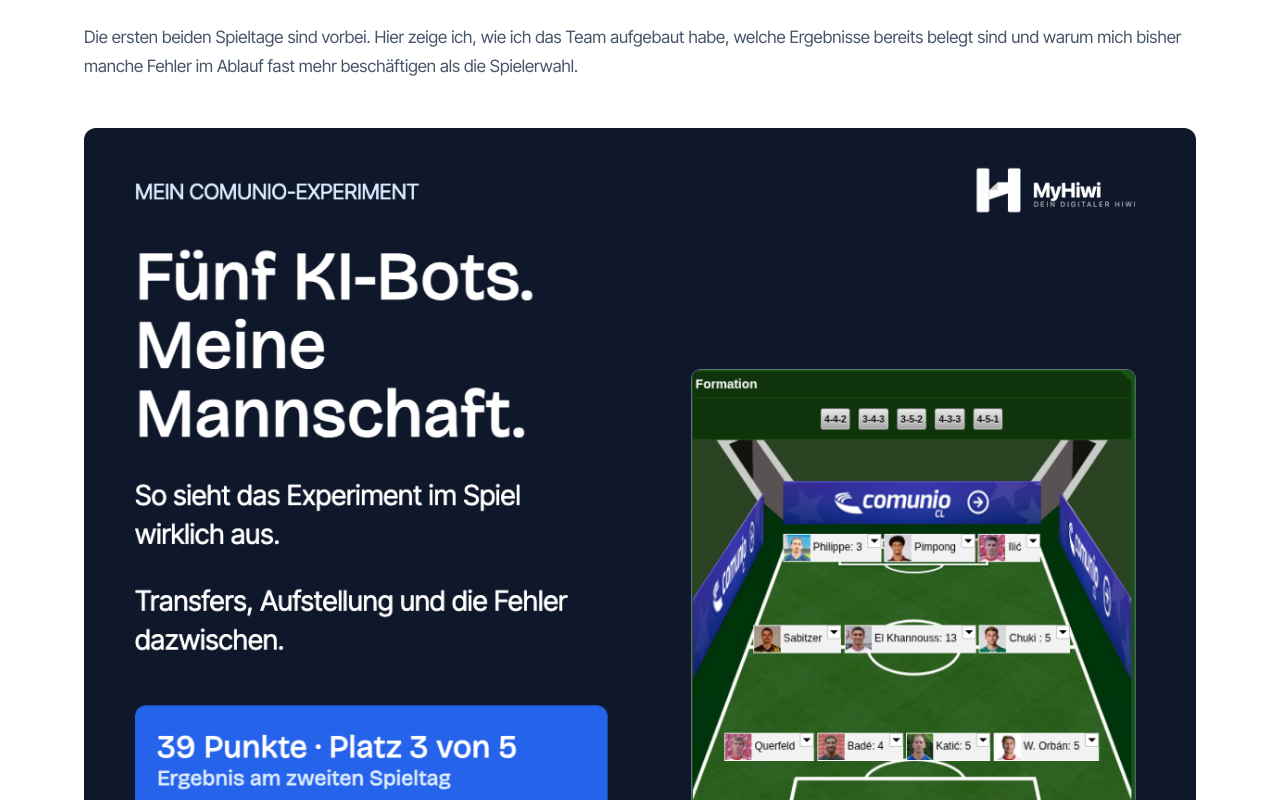
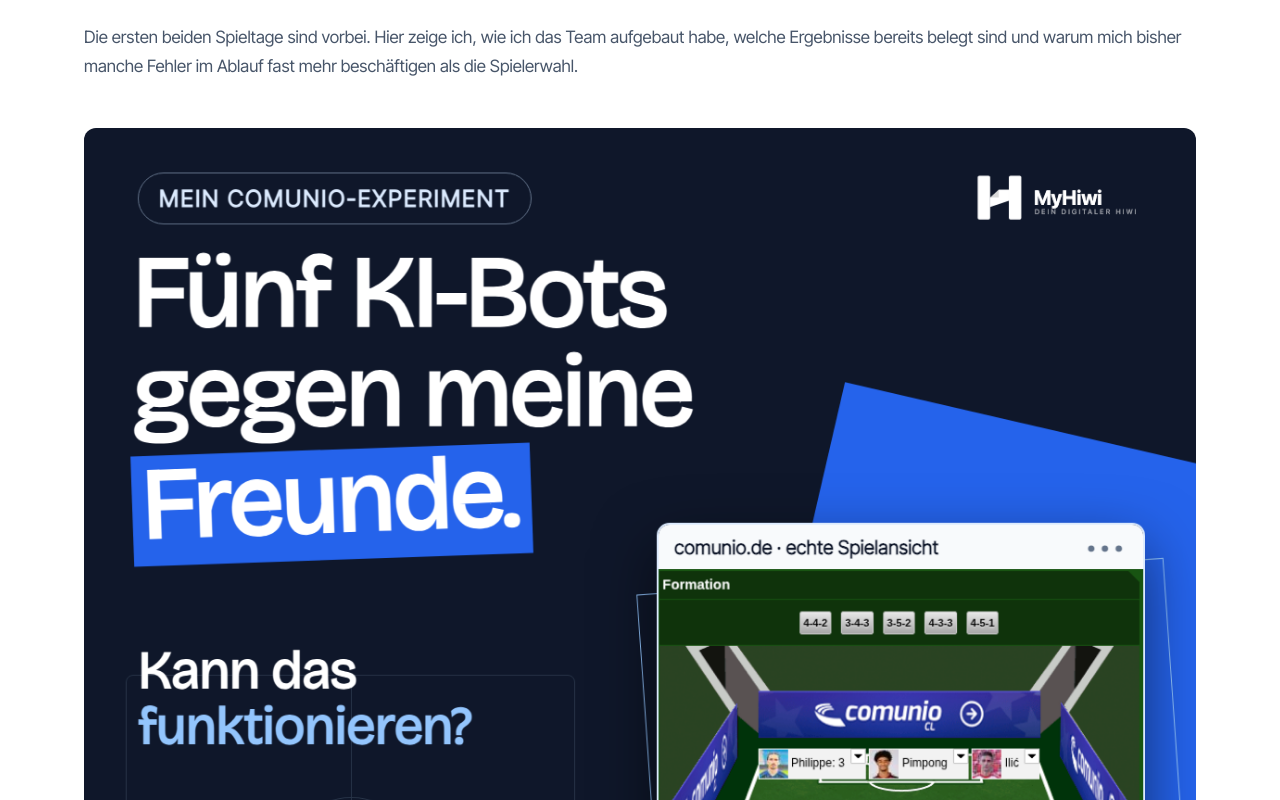
Before and after one commit to deniskaliberda/myhiwi-webseite, a Next.js app: page /blog/comunio-ki-bots in a window 1280 px wide. Shown: the part 1480-2280 px from the top of the page. Built offline with nearby package versions, Linux system fonts and the light colour scheme; no server answers.

Commit message:
Strengthen Comunio cover with bold competition headline

```diff
--- a/app/blog/comunio-ki-bots/page.tsx
+++ b/app/blog/comunio-ki-bots/page.tsx
@@ -33,7 +33,7 @@
       if(block.type==='heading') return <h2 className={styles.heading} id={block.id} key={i}>{block.text}</h2>;
       if(block.type==='image') return <figure className={styles.figure} key={i}>
         <picture>{block.mobile && <source media="(max-width: 600px)" srcSet={block.mobile} />}
-        <Image unoptimized src={block.src!} alt={block.alt!} width={block.width!} height={block.height!} priority={block.src!.endsWith('linkedin-screenshot.png')} /></picture>
+        <Image unoptimized src={block.src!} alt={block.alt!} width={block.width!} height={block.height!} priority={block.src!.endsWith('linkedin-screenshot-v3.png')} /></picture>
         <figcaption>{block.alt} {block.imageKind === 'diagram' ? 'Eigene schematische Darstellung mit KI-Unterstützung.' : 'Quelle: Comunio. Originalansicht zugeschnitten; private Bildränder entfernt.'}</figcaption>
         {block.imageKind === 'screenshot' && <a className={styles.enlarge} href={block.src} target="_blank" rel="noopener noreferrer">Screenshot in voller Größe öffnen</a>}
       </figure>;
--- a/content/blog/comunio-ki-bots.json
+++ b/content/blog/comunio-ki-bots.json
@@ -23,7 +23,7 @@
     {
       "type": "image",
       "alt": "Mein Comunio-Experiment mit einer echten Aufstellungsansicht vom 8. September 2026. Der Ausschnitt zeigt einen Entwurf für Spieltag 3, keine bestätigte Speicherung.",
-      "src": "/blog/comunio-ki-bots/linkedin-screenshot.png",
+      "src": "/blog/comunio-ki-bots/linkedin-screenshot-v3.png",
       "width": 1200,
       "height": 1200,
       "imageKind": "screenshot",
```
Also changed, not shown: public/blog/comunio-ki-bots/linkedin-screenshot-v3.png (added), 1 other file (tests, documents, lock files or other folders).
